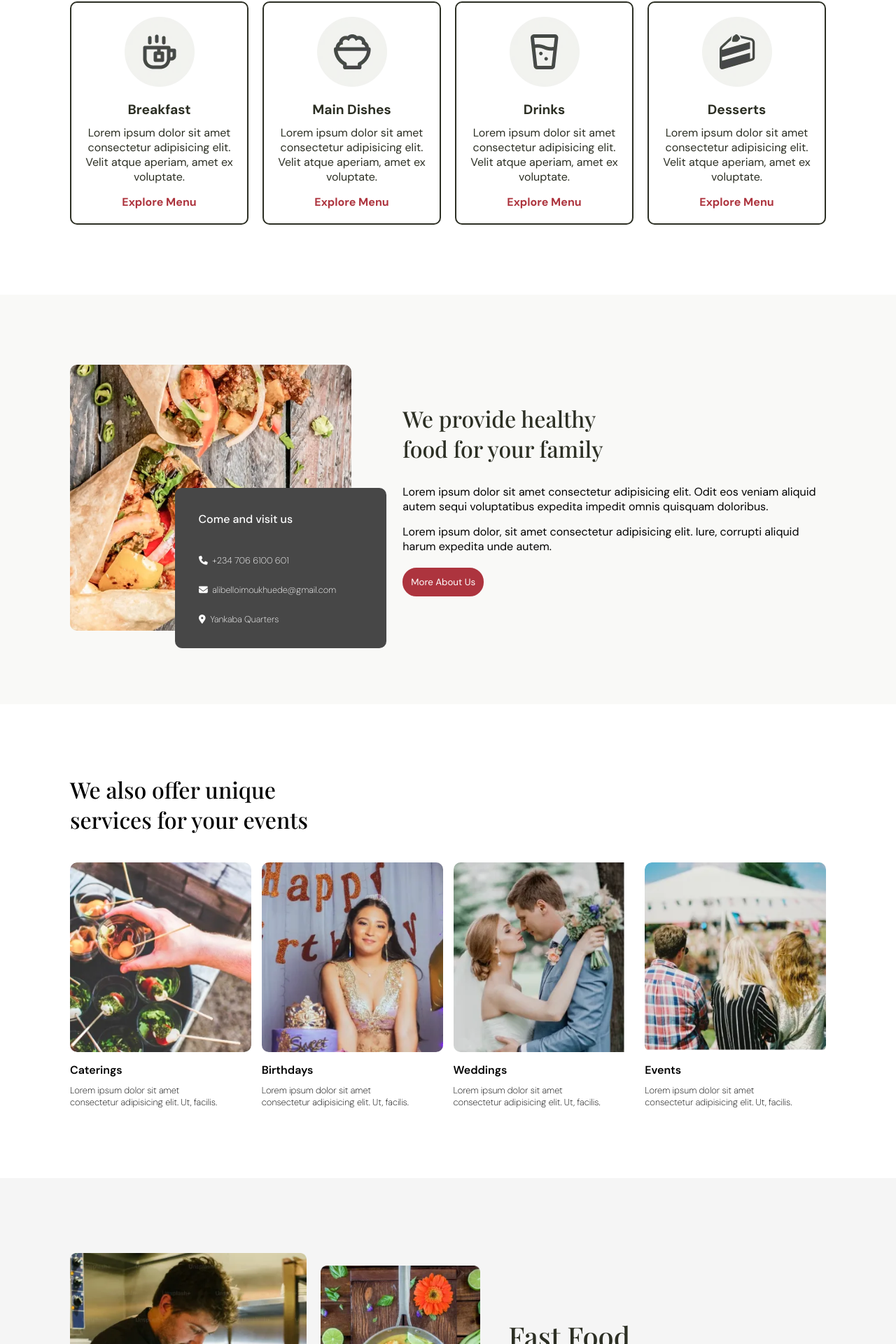
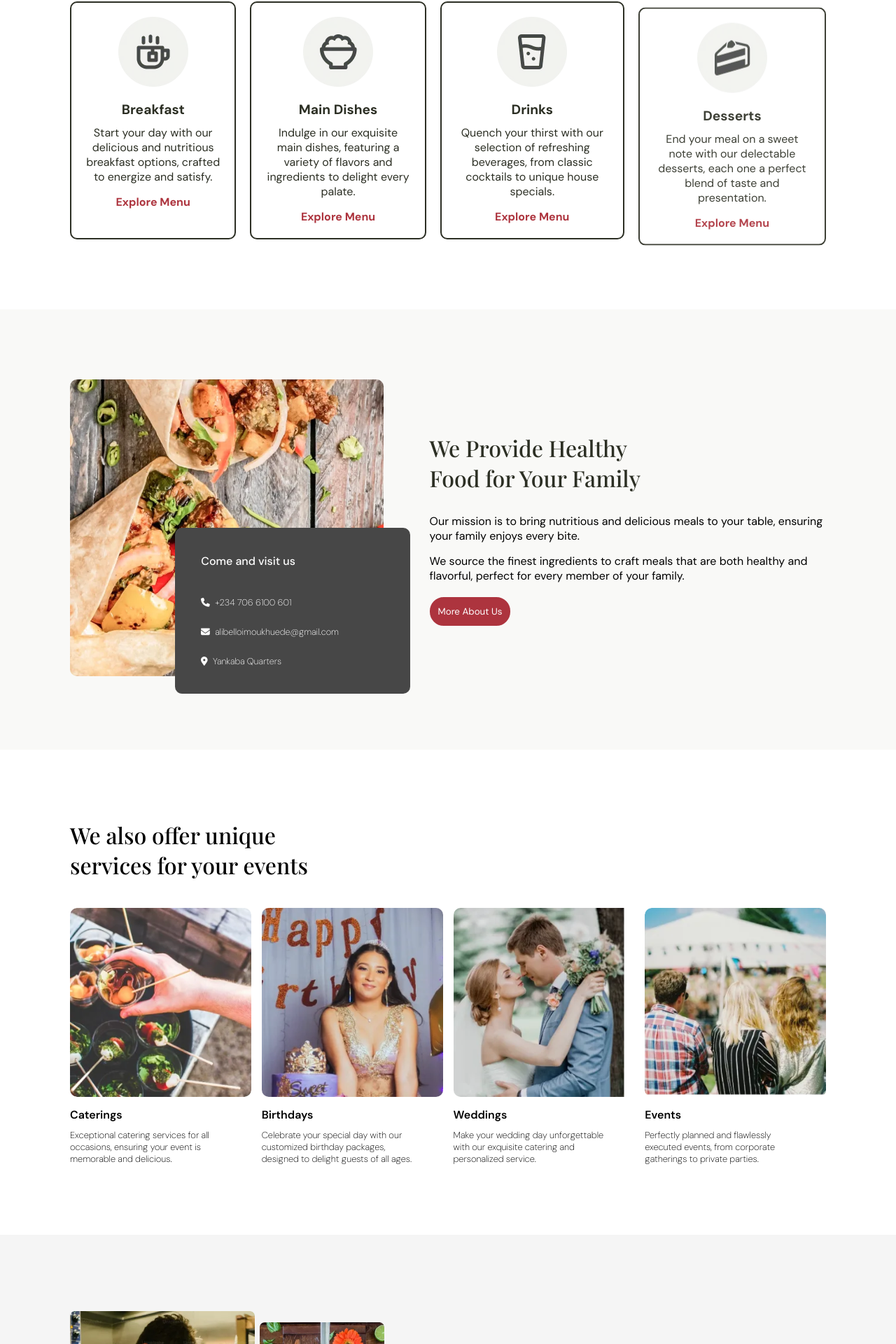
Before and after one commit to devalibello/tasty-food, a React (Create React App) app: page / in a window 1280 px wide. Shown: the part 855-2775 px from the top of the page at 70% size. Built offline with nearby package versions, Linux system fonts and the light colour scheme; a web font is replaced by a local one.

Commit message:
Update Nav animation

```diff
--- a/src/components/Homepage/About.js
+++ b/src/components/Homepage/About.js
@@ -55,11 +55,12 @@ const About = () => {
             </ul>
         </div>
         <ul className="about-details-section" ref={aboutTextRef}>
-            <li className="about-title">We provide healthy <br />food for your family</li>
-            <li className="about-description-1">Lorem ipsum dolor sit amet consectetur adipisicing elit. Odit eos veniam aliquid autem sequi voluptatibus expedita impedit omnis quisquam doloribus.</li>
-            <li className="about-description-2">Lorem ipsum dolor, sit amet consectetur adipisicing elit. Iure, corrupti aliquid harum expedita unde autem.</li>
+            <li className="about-title">We Provide Healthy <br /> Food for Your Family</li>
+            <li className="about-description-1">Our mission is to bring nutritious and delicious meals to your table, ensuring your family enjoys every bite.</li>
+            <li className="about-description-2">We source the finest ingredients to craft meals that are both healthy and flavorful, perfect for every member of your family.</li>
             <button className="more-about-us" ref={btnRef}>More About Us</button>
         </ul>
+
     </section>
 
 )};
--- a/src/components/Homepage/Banner.js
+++ b/src/components/Homepage/Banner.js
@@ -14,7 +14,7 @@ const Banner = () => {
         const btnRefItems = btnRef.current.querySelectorAll('li');
         const TL = gsap.timeline()
         TL
-        .fromTo(titleRef.current, {autoAlpha: 0, y: -50, delay: 1.5}, {autoAlpha: 1, y: 0, duration: 1, delay: 1.5})
+        .fromTo(titleRef.current, {autoAlpha: 0, y: -50}, {autoAlpha: 1, y: 0, duration: 1})
         .fromTo(descriptionRef.current, {autoAlpha: 0, y: -50}, {autoAlpha: 1, y: 0, duration: 1}, '-=0.6')
         .fromTo(btnRefItems, {autoAlpha: 0, y:-50}, {autoAlpha: 1, y: 0, duration: 1}, '-=0.6')
     }
--- a/src/components/Homepage/Blog.js
+++ b/src/components/Homepage/Blog.js
@@ -13,36 +13,36 @@ gsap.registerPlugin(ScrollTrigger)
 
 
 const blogDetails = [
-
     {
         id: 1,
         image: smallBlogImage1,
         date: "December 3, 2023",
-        title: 'Lorem ipsum dolor sit amet consectetur adipisicing elit',
-        description: 'Lorem, ipsum dolor sit amet consectetur adipisicing elit. Iste veritatis facilis, est totam maiores nihil eligendi doloremque aliquam possimus dolorum'
+        title: 'Exploring the Culinary Delights of Our Breakfast Menu',
+        description: 'Discover the secrets behind our nutritious and delicious breakfast options, designed to kickstart your day with energy and flavor.'
     },
     {
         id: 2,
         image: smallBlogImage2,
         date: "May 3, 2024",
-        title: 'Lorem ipsum dolor sit amet consectetur adipisicing elit.',
-        description: 'Lorem, ipsum dolor sit amet consectetur adipisicing elit. Iste veritatis facilis, est totam maiores nihil eligendi doloremque aliquam possimus dolorum'
+        title: 'Savor the Flavors: A Deep Dive into Our Main Dishes',
+        description: 'Join us as we explore the rich and diverse flavors of our main dishes, each crafted with the finest ingredients and culinary expertise.'
     },
     {
         id: 3,
         image: smallBlogImage3,
         date: "January 3, 2024",
-        title: 'Lorem ipsum dolor sit amet consectetur adipisicing elit.',
-        description: 'Lorem, ipsum dolor sit amet consectetur adipisicing elit. Iste veritatis facilis, est totam maiores nihil eligendi doloremque aliquam possimus dolorum'
+        title: 'Refreshing Beverages: Perfect Pairings for Every Meal',
+        description: 'Learn about our selection of refreshing drinks, from classic cocktails to unique house specials, perfect for complementing any meal.'
     },
     {
         id: 4,
         image: smallBlogImage4,
         date: "April 3, 2023",
-        title: 'Lorem ipsum dolor sit amet consectetur adipisicing elit.',
-        description: 'Lorem, ipsum dolor sit amet consectetur adipisicing elit. Iste veritatis facilis, est totam maiores nihil eligendi doloremque aliquam possimus dolorum'
+        title: 'Indulge Your Sweet Tooth: Our Delectable Desserts',
+        description: 'Take a closer look at our irresistible desserts, where each creation offers a perfect blend of taste and presentation to end your meal on a high note.'
     },
-]
+];
+
 
 const Blog = () => {
 
@@ -89,14 +89,17 @@ const Blog = () => {
             <div className="article-btn">Read All Articles</div>
         </div>
         <div className="blog-content">
-            <div className="big-blog" ref={bigBlogRef}>
-                <img src={blogImage1} alt="" className='big-blog-image'/>
-                <div className="big-blog-content">
-                    <div className="blog-date">May 3, 2024</div>
-                    <div className="blog-title">Lorem ipsum dolor sit amet consectetur adipisicing elit</div>
-                    <div className="blog-description">Lorem ipsum dolor, sit amet consectetur adipisicing elit. Libero molestias inventore tempora amet a omnis laborum earum. Odit natus quia repellendus, sequi eveniet officiis ducimus facilis assumenda possimus nam obcaecati.</div>
+        <div className="big-blog" ref={bigBlogRef}>
+            <img src={blogImage1} alt="Culinary Delights" className='big-blog-image'/>
+            <div className="big-blog-content">
+                <div className="blog-date">May 3, 2024</div>
+                <div className="blog-title">A Culinary Journey: Discover the Art of Fine Dining</div>
+                <div className="blog-description">
+                    Join us on an exquisite culinary journey as we delve into the art of fine dining. Explore the creativity and passion that go into crafting each dish, from selecting the finest ingredients to perfecting the presentation. Our commitment to excellence ensures an unforgettable dining experience.
                 </div>
             </div>
+        </div>
+
             <div className="small-blogs-content" ref={smallBlog1Ref}>
                 {firstGroup.map((blog) =>
                     <div className="small-blogs-upper" key={blog.id}>
--- a/src/components/Homepage/Customers.js
+++ b/src/components/Homepage/Customers.js
@@ -13,28 +13,29 @@ const customers = [
     {
         id: 1,
         image: firstCustomerImage,
-        title: 'The best restaurant',
-        description: "Lorem ipsum dolor sit amet consectetur adipisicing elit. Ut, facilis.",
+        title: 'Unforgettable Dining Experience',
+        description: "The food here is absolutely amazing! Every dish is crafted to perfection, and the ambiance is just right.",
         name: "Sophie Robbert",
         location: "Los Angeles, CA"
     },
     {
         id: 2,
         image: secondCustomerImage,
-        title: 'Simply the best',
-        description: "Lorem ipsum dolor sit amet consectetur adipisicing elit. Ut, facilis.",
+        title: 'Exceptional Service and Quality',
+        description: "I’ve never had a bad meal here. The service is outstanding, and the quality of the food is top-notch.",
         name: "Allen Mike",
         location: "San Diego, CA"
     },
     {
         id: 3,
         image: thirdCustomerImage,
-        title: 'One of a kind restaurant',
-        description: "Lorem ipsum dolor sit amet consectetur adipisicing elit. Ut, facilis.",
+        title: 'A True Culinary Gem with Unique Flavors',
+        description: "This restaurant is a hidden gem! The flavors are unique, and the presentation is always impressive.",
         name: "Chris Rock",
         location: "Kano, Nigeria"
     }
-]
+];
+
 
 const Customers = () => {
 
--- a/src/components/Homepage/Delivery.js
+++ b/src/components/Homepage/Delivery.js
@@ -55,20 +55,22 @@ const Delivery = () => {
                 <img src={deliveryImageDown} alt="" className="delivery-image-down" />
             </div>
             <div className="delivery-section-text" ref={deliveryTextRef}>
-                <div className="delivery-title">Fast Food <br /> Delivery in city</div>
-                <div className="delivery-description">Lorem ipsum dolor, sit amet consectetur adipisicing elit. Rerum, voluptate.</div>
+                <div className="delivery-title">Fast Food <br /> Delivery in the City</div>
+                <div className="delivery-description">
+                    Experience the convenience of our swift and reliable fast food delivery service, bringing delicious meals straight to your door.
+                </div>
                 <div className='delivery-icon-section'>
                     <div className='delivery-icon'>
-                        <img src={deliveryIconOne} alt="" className="delivery-icon-1" />
+                        <img src={deliveryIconOne} alt="Fast Delivery" className="delivery-icon-1" />
                         <div>Delivery within 30 mins</div>
                     </div>
                     <div className='delivery-icon'>
-                        <img src={deliveryIconTwo} alt="" className="delivery-icon-2" />
+                        <img src={deliveryIconTwo} alt="Best Prices" className="delivery-icon-2" />
                         <div>Best Offer & Prices</div>
                     </div>
                     <div className='delivery-icon'>
-                        <img src={deliveryIconThree} alt="" className="delivery-icon-3" />
-                        <div>Online Service available</div>
+                        <img src={deliveryIconThree} alt="Online Service" className="delivery-icon-3" />
+                        <div>Online Service Available</div>
                     </div>
                 </div>
             </div>
--- a/src/components/Homepage/Menu.js
+++ b/src/components/Homepage/Menu.js
@@ -16,27 +16,28 @@ const menuList = [
         id: 1,
         icon: breakfastIcon,
         title: 'Breakfast',
-        description: "Lorem ipsum dolor sit amet consectetur adipisicing elit. Velit atque aperiam, amet ex voluptate."
+        description: "Start your day with our delicious and nutritious breakfast options, crafted to energize and satisfy."
     },
     {
         id: 2,
         icon: mainDishesIcon,
         title: 'Main Dishes',
-        description: "Lorem ipsum dolor sit amet consectetur adipisicing elit. Velit atque aperiam, amet ex voluptate."
+        description: "Indulge in our exquisite main dishes, featuring a variety of flavors and ingredients to delight every palate."
     },
     {
         id: 3,
         icon: drinksIcon,
         title: 'Drinks',
-        description: "Lorem ipsum dolor sit amet consectetur adipisicing elit. Velit atque aperiam, amet ex voluptate."
+        description: "Quench your thirst with our selection of refreshing beverages, from classic cocktails to unique house specials."
     },
     {
         id: 4,
         icon: dessertsIcon,
         title: 'Desserts',
-        description: "Lorem ipsum dolor sit amet consectetur adipisicing elit. Velit atque aperiam, amet ex voluptate."
+        description: "End your meal on a sweet note with our delectable desserts, each one a perfect blend of taste and presentation."
     },
-]
+];
+
 
 const Menu = () => {
 
@@ -44,7 +45,7 @@ const Menu = () => {
 
     const animateMenu = () => {
         const menuAnimate = gsap.utils.toArray(menuRef.current.querySelectorAll('div'));
-        gsap.fromTo(menuAnimate, { autoAlpha: 0, y: 100 }, { autoAlpha: 1, y: 0, duration: 1.5, stagger: 0.5,scrollTrigger: {
+        gsap.fromTo(menuAnimate, { autoAlpha: 0, y: 100, delay: 1.5 }, { autoAlpha: 1, y: 0, delay: 1.5, duration: 1.5, stagger: 0.5,scrollTrigger: {
                         trigger: menuAnimate,
                         start: "top 80%",
                         end: "bottom 20%",
--- a/src/components/Homepage/Navbar.js
+++ b/src/components/Homepage/Navbar.js
@@ -27,10 +27,11 @@ const Navbar = () => {
         const navLinks = gsap.utils.toArray(navLinksRef.current.querySelectorAll('li'));
 
         const TL = gsap.timeline();
-        TL.fromTo(logoRef.current, { autoAlpha: 0, y: -50 }, { autoAlpha: 1, y: 0, duration: 1.5 })
-          .fromTo(bookTableRef.current, { autoAlpha: 0, y: -50 }, { autoAlpha: 1, y: 0, duration: 1.5 }, 0)
-          .fromTo(navLinks, { autoAlpha: 0, y: -50 }, { autoAlpha: 1, y: 0, duration: 0.5, stagger: 0.2}, '-=0.2')
-          .fromTo(navLinksRef.current, { autoAlpha: 0, y: -50 }, { autoAlpha: 1, y: 0, duration: 0.5 }, 0)
+        TL
+        .fromTo(logoRef.current, { autoAlpha: 0 }, { autoAlpha: 1, duration: 1.5 })
+        .fromTo(bookTableRef.current, { autoAlpha: 0, y: -50 }, { autoAlpha: 1, y: 0, duration: 1.5 }, 0)
+        .fromTo(navLinks, { autoAlpha: 0, y: -50 }, { autoAlpha: 1, y: 0, duration: 0.5, stagger: 0.2}, '-=0.2')
+        .fromTo(navLinksRef.current, { autoAlpha: 0, y: -50 }, { autoAlpha: 1, y: 0, duration: 0.5 }, 0)
 
     };
 
--- a/src/components/Homepage/Offer.js
+++ b/src/components/Homepage/Offer.js
@@ -15,27 +15,28 @@ const offerItems = [
         id: 1,
         image: cateringsImage,
         title: 'Caterings',
-        description: "Lorem ipsum dolor sit amet consectetur adipisicing elit. Ut, facilis."
+        description: "Exceptional catering services for all occasions, ensuring your event is memorable and delicious."
     },
     {
         id: 2,
         image: birthdaysImage,
         title: 'Birthdays',
-        description: "Lorem ipsum dolor sit amet consectetur adipisicing elit. Ut, facilis."
+        description: "Celebrate your special day with our customized birthday packages, designed to delight guests of all ages."
     },
     {
         id: 3,
         image: weddingsImage,
         title: 'Weddings',
-        description: "Lorem ipsum dolor sit amet consectetur adipisicing elit. Ut, facilis."
+        description: "Make your wedding day unforgettable with our exquisite catering and personalized service."
     },
     {
         id: 4,
         image: eventsImage,
         title: 'Events',
-        description: "Lorem ipsum dolor sit amet consectetur adipisicing elit. Ut, facilis."
+        description: "Perfectly planned and flawlessly executed events, from corporate gatherings to private parties."
     }
-]
+];
+
 
 
 const Offer = () => {
--- a/src/styles/Banner.css
+++ b/src/styles/Banner.css
@@ -47,7 +47,7 @@
 
 @media (max-width: 886px) {
     .banner-section {
-        height: auto;
+        height: 350px;
         padding: 90px 20px;
     }
 
```
